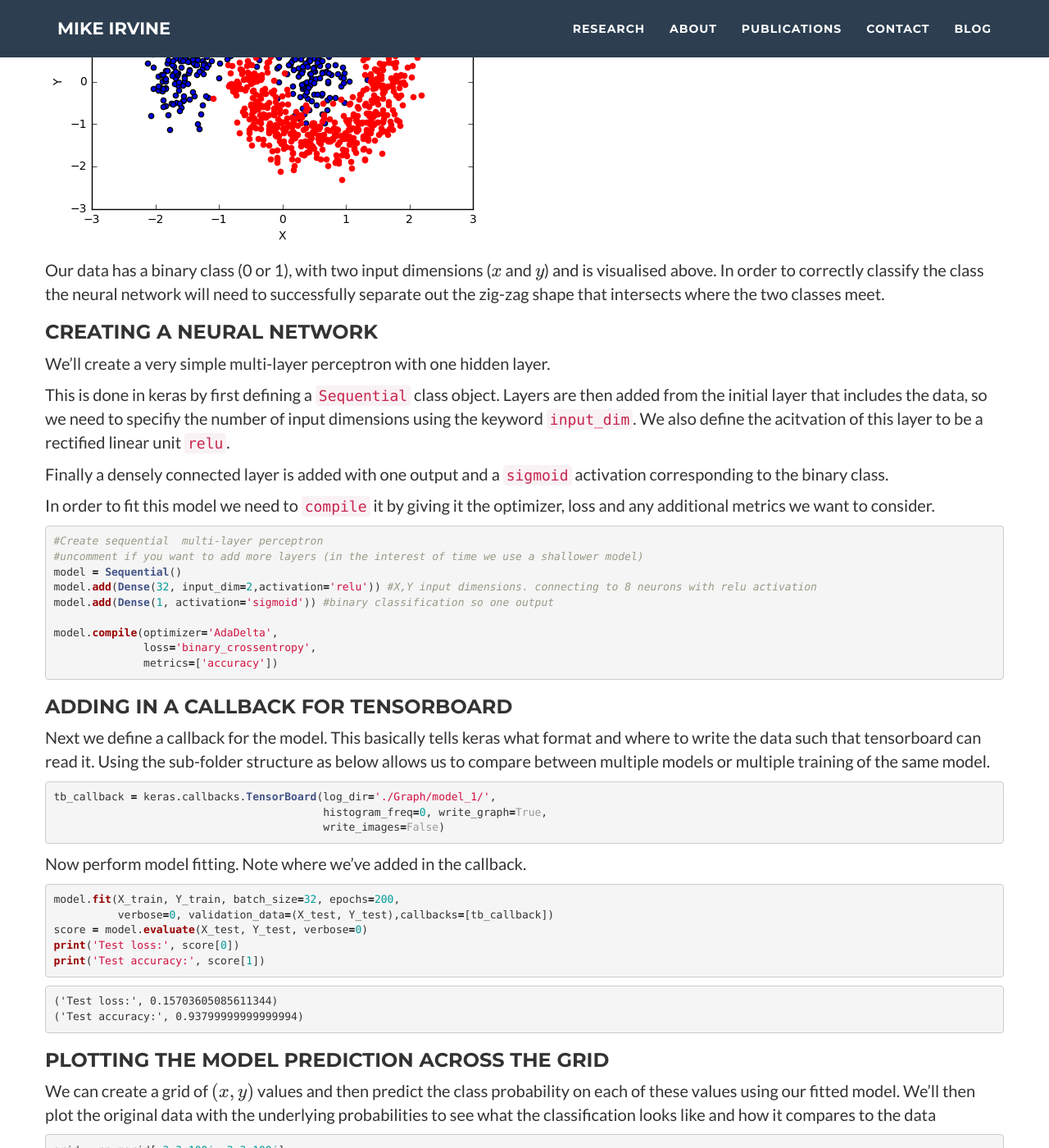
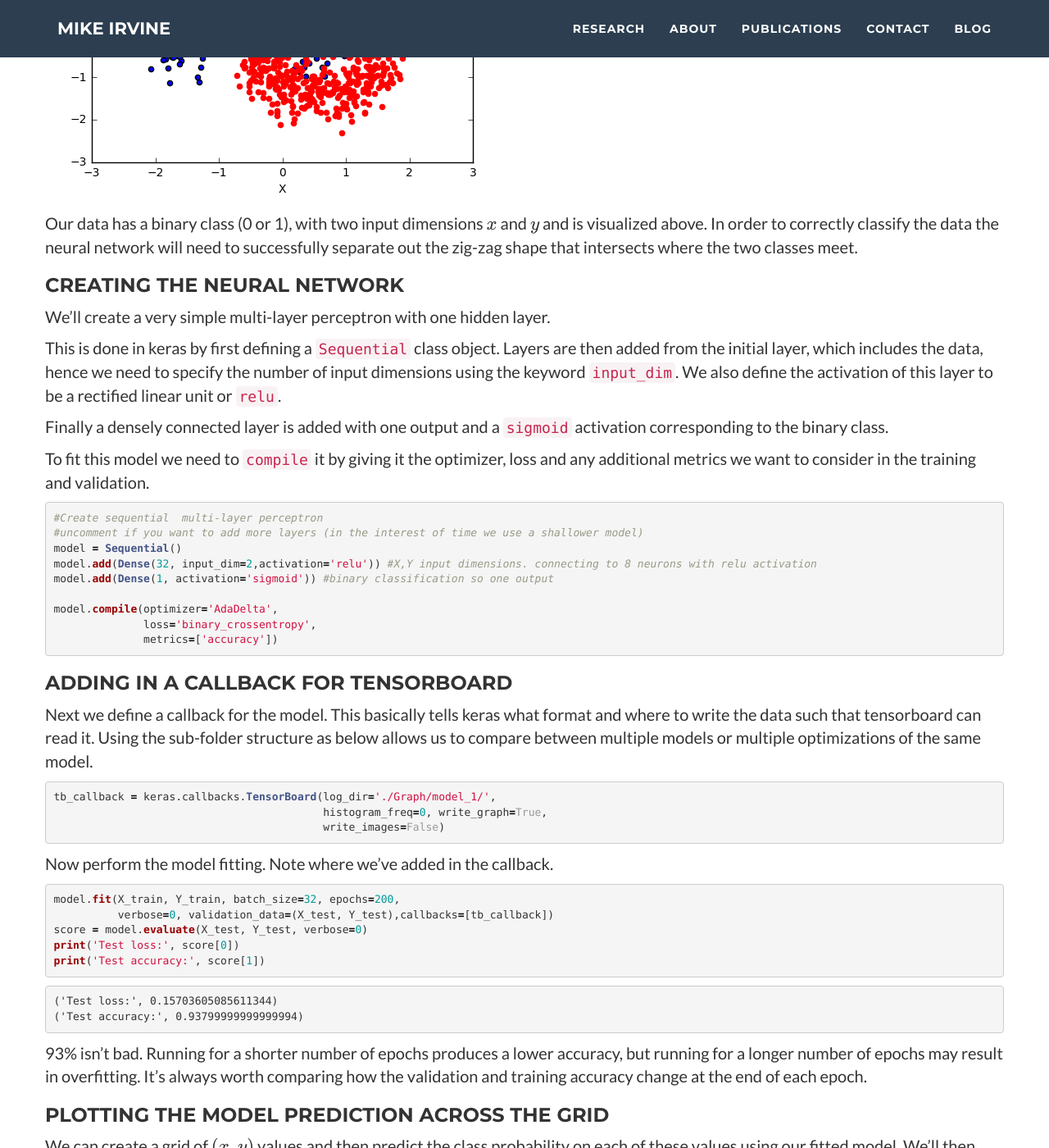
Before and after one commit to sempwn/sempwn.github.io, a Jekyll site: the page built from _posts/2017-03-24-keras_basic_intro.md, in a window 1280 px wide and 1400 px high, scrolled down 1585 px. Shown: the whole window at 82% size. Built offline with Jekyll 4.4.1, drawn with Linux system fonts in a browser that asks for light colours; nearby versions of some CDN libraries; some web fonts are replaced; formulas are drawn with MathJax 3; some of the changed text lies outside the part shown.

Commit message:
Fix blog typos.

````diff
--- a/_posts/2017-03-24-keras_basic_intro.md
+++ b/_posts/2017-03-24-keras_basic_intro.md
@@ -35,16 +35,16 @@ sed -i 's/theano/tensorflow/g' $HOME/.keras/keras.json
 
 
 
-The keras library is very flexible, constantly being updated and being further integrated with tensorflow. Some example scripts for keras can be found
+The keras library is very flexible, constantly being updated and being further integrated with tensorflow.
 
-Another advantage is its intergration with [tensorboard](https://www.tensorflow.org/get_started/summaries_and_tensorboard): A visualisation tool for neural network learning and debugging. To start we need to install it. If you've installed tensorflow already then you should already have it (check with: `which tensorboard`). Otherwise, run the command:
+Another advantage is its intergration with [tensorboard](https://www.tensorflow.org/get_started/summaries_and_tensorboard): A visualisation tool for neural network learning and debugging. If you've installed tensorflow already then you should already have it (check with: `which tensorboard`). Otherwise, run the command:
 
 ```sh
 pip install tensorflow
 ```
 
 We begin by importing the keras library as well as the `Sequential` model class which forms the basic skeleton
-for our neural network. We'll only consider one type of layer, where all the neurons in a layer are connected to all
+for our neural network. We'll only consider one type of layer, where all the neurons in the layer are connected to all
 the other neurons in the previous layer
 
 
@@ -85,19 +85,19 @@ ax.set(xlabel='X', ylabel='Y', title='Toy binary classification data set');
 ![png]({{ site.url }}/img/keras_basic_intro/output_8_0.png)
 
 
-Our data has a binary class (0 or 1), with two input dimensions ($$x$$ and $$y$$) and is visualised above. In order
-to correctly classify the class the neural network will need to successfully separate out the zig-zag shape that intersects
+Our data has a binary class (0 or 1), with two input dimensions $$x$$ and $$y$$ and is visualized above. In order
+to correctly classify the data the neural network will need to successfully separate out the zig-zag shape that intersects
 where the two classes meet.
 
-### Creating a neural network
+### Creating the neural network
 We'll create a very simple multi-layer perceptron with one hidden layer.
 
-This is done in keras by first defining a `Sequential` class object. Layers are then added from the initial layer
-that includes the data, so we need to specifiy the number of input dimensions using the keyword `input_dim`. We also define the acitvation of this layer to be a rectified linear unit `relu`.
+This is done in keras by first defining a `Sequential` class object. Layers are then added from the initial layer,
+which includes the data, hence we need to specify the number of input dimensions using the keyword `input_dim`. We also define the activation of this layer to be a rectified linear unit or `relu`.
 
 Finally a densely connected layer is added with one output and a `sigmoid` activation corresponding to the binary class.
 
-In order to fit this model we need to `compile` it by giving it the optimizer, loss and any additional metrics we want to consider.
+To fit this model we need to `compile` it by giving it the optimizer, loss and any additional metrics we want to consider in the training and validation.
 
 
 ```python
@@ -113,7 +113,7 @@ model.compile(optimizer='AdaDelta',
 ```
 
 ### Adding in a callback for tensorboard
-Next we define a callback for the model. This basically tells keras what format and where to write the data such that tensorboard can read it. Using the sub-folder structure as below allows us to compare between multiple models or multiple training of the same model.
+Next we define a callback for the model. This basically tells keras what format and where to write the data such that tensorboard can read it. Using the sub-folder structure as below allows us to compare between multiple models or multiple optimizations of the same model.
 
 
 ```python
@@ -122,7 +122,7 @@ tb_callback = keras.callbacks.TensorBoard(log_dir='./Graph/model_1/',
                                           write_images=False)
 ```
 
-Now perform model fitting. Note where we've added in the callback.
+Now perform the model fitting. Note where we've added in the callback.
 
 
 ```python
@@ -136,8 +136,10 @@ print('Test accuracy:', score[1])
     ('Test loss:', 0.15703605085611344)
     ('Test accuracy:', 0.93799999999999994)
 
+93% isn't bad. Running for a shorter number of epochs produces a lower accuracy, but running for a longer number of epochs may result in overfitting. It's always worth comparing how the validation and training accuracy change at the end of each epoch.
 
 ### Plotting the model prediction across the grid
+
 We can create a grid of $$(x,y)$$ values and then predict the class probability on each of these values using our fitted model. We'll then plot the original data with the underlying probabilities to see what the classification looks like and how it compares to the data
 
 
@@ -162,16 +164,16 @@ cbar = plt.colorbar(contour, ax=ax)
 ![png]({{ site.url }}/img/keras_basic_intro/output_18_0.png)
 
 
-As you can see in the graph above, the model able to fully capture the zig-zag pattern to fully separate the classes. We could potentially experiment adding more layers or additional input ( $$xy$$ for instance).
+As you can see in the graph above, the model able to fully capture the zig-zag pattern needed to fully separate the classes. We could experiment by adding more layers or additional input ( $$xy$$ for instance).
 
 ### Visualising results
-Now we visualise the results by running the following in the same terminal as this script
+Now we visualize the results by running the following in the same terminal as this script
 
 ```sh
 tensorboard --logdir $(pwd)/Graph
 ```
 
-This runs a local server where we can view the results in browser. The plot below gives an example of what can be visualised. Here we ran the same model for the same number of epochs (remember to specifiy a new subfolder for each instance in order to compare the results). Tensorboard has many more features including visualisation of the neural network. You can check out the documentation [here](https://www.tensorflow.org/get_started/summaries_and_tensorboard)
+This runs a local server where we can view the results in browser. The plot below gives an example of what can be visualized. Here we ran the same model for the same number of epochs (remember to specify a new subfolder for each instance in order to compare the results). Tensorboard has many more features including visualization of the neural network. You can check out the documentation [here](https://www.tensorflow.org/get_started/summaries_and_tensorboard)
 ![image]({{ site.url }}/img/keras_basic_intro/tensorboard_example.png)
 
 ### Conclusion
````
Also changed, not shown: other parts of _posts/2017-03-24-keras_basic_intro.md (+5 -5 lines).
